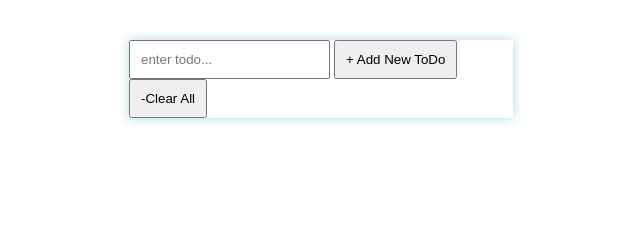
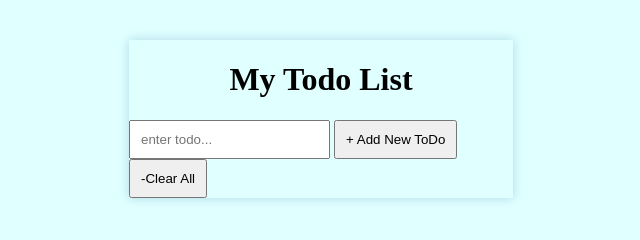
Before and after one commit to JoshBeadle15/simpletodo, a plain HTML site: page index.html in a window 1280 px wide. Shown: the whole page, without its empty margins (319-959 px from the left). Drawn offline with Linux system fonts and the light colour scheme.

Commit message:
changed css

```diff
--- a/index.html
+++ b/index.html
@@ -20,11 +20,13 @@
             justify-content: center;
             align-items: center;
             flex-direction: column;
+            background-color: lightcyan;
         }
     </style>
 </head>
 
 <body>
+    <h1>My Todo List</h1>
     <div>
         <input id="input" type="text" placeholder="enter todo...">
         <button id="addNew">+ Add New ToDo</button>
```
